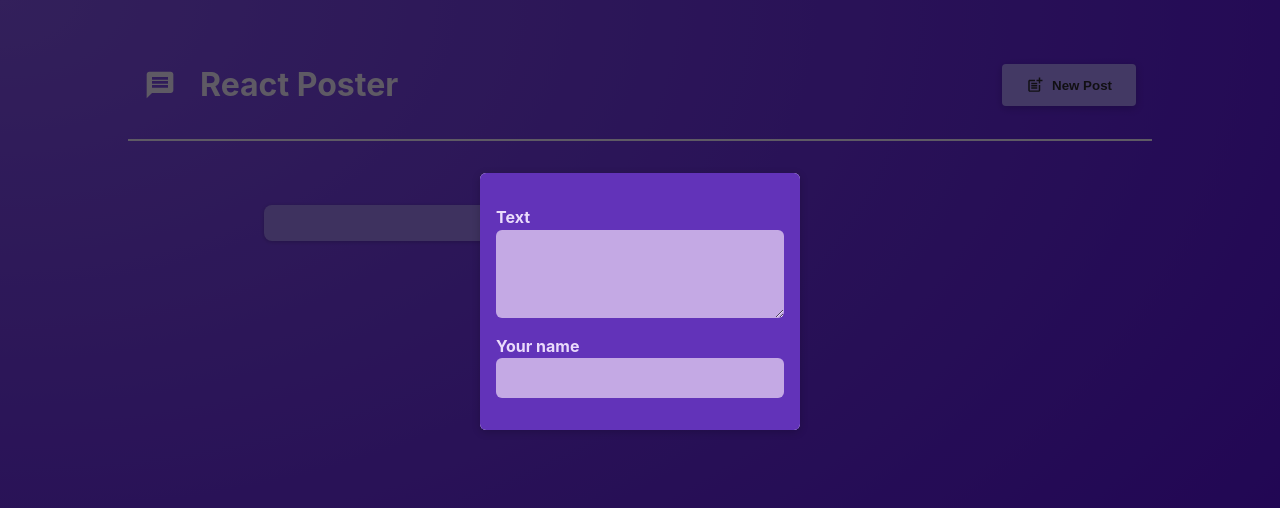
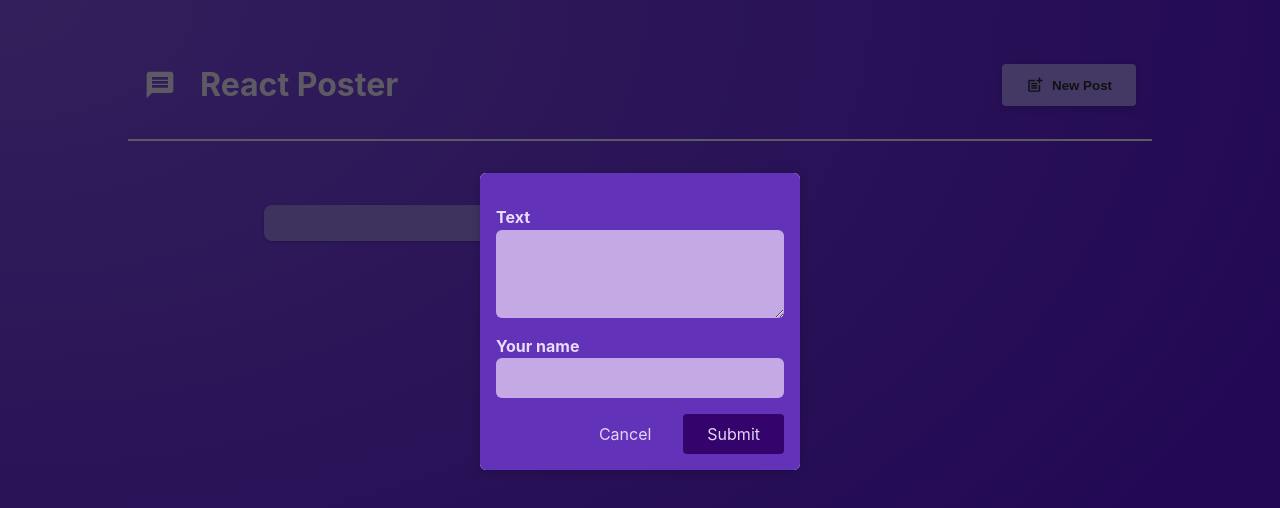
Before and after one commit to Jonkor/starting-project, a React (Vite) app: page / in a window 1280 px wide. Both pictures are taken after a click on the button "New Post". Shown: the top 508 px of the page. Built offline with nearby package versions, Linux system fonts and the light colour scheme.

Commit message:
Add form buttons

```diff
--- a/src/components/NewPost.jsx
+++ b/src/components/NewPost.jsx
@@ -1,16 +1,20 @@
 import classes from './NewPost.module.css';
 
-const NewPost = (props) => {
+const NewPost = ({onBodyChange, onAuthorChange, onCancel}) => {
   return (
     <form className={classes.form}>
       <p>
         <label htmlFor="body">Text</label>
-        <textarea id="body" required rows={3} onChange={props.onBodyChange}/>
+        <textarea id="body" required rows={3} onChange={onBodyChange}/>
       </p>
       <p>
         <label htmlFor="name">Your name</label>
-        <input type="text" id="name" required onChange={props.onAuthorChange}/>
+        <input type="text" id="name" required onChange={onAuthorChange}/>
       </p>
+      <div className={classes.actions}>
+        <button type="button" onClick={onCancel}>Cancel</button>
+        <button>Submit</button>
+      </div>
     </form>
   );
 }
--- a/src/components/PostList.jsx
+++ b/src/components/PostList.jsx
@@ -23,6 +23,7 @@
         <NewPost
           onBodyChange={bodyChangeHandler}
           onAuthorChange={authorChangeHandler}
+          onCancel={onStopPosting}
         />
       </Modal>
       )}
```
